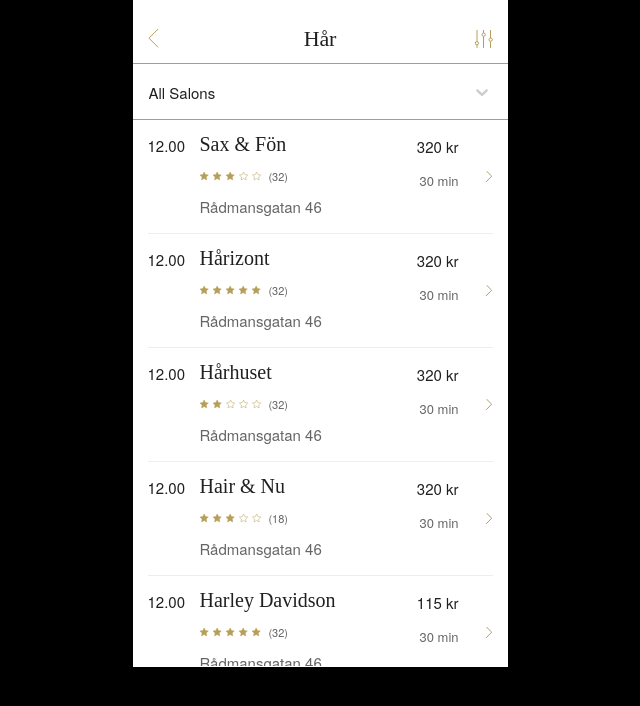
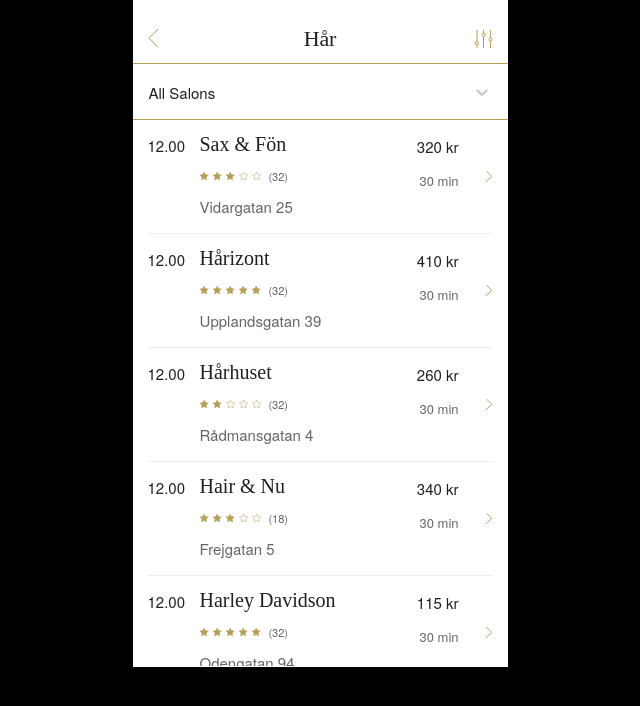
Before and after one commit to marcin505/cloudnine-test, a React (Create React App) app: page /#/ in a window 1280 px wide. Shown: the top 706 px of the page, without its empty margins (320-960 px from the left). Built offline with nearby package versions, Linux system fonts and the light colour scheme.

Commit message:
SalonView Tabs

```diff
--- a/src/components/SalonView/SalonInfo/SalonInfo.tsx
+++ b/src/components/SalonView/SalonInfo/SalonInfo.tsx
@@ -1,10 +1,16 @@
-import React, { ReactElement } from 'react';
+import React from 'react';
 import styled from 'styled-components';
 import globeIcon from 'assets/globe.svg';
 import clockIcon from 'assets/clock.svg';
 import phoneIcon from 'assets/phone.svg';
 import pinIcon from 'assets/pin.svg';
 import arrowDownIcon from 'assets/arrow-down.svg';
+import { SalonTextEnum } from 'constants/constants';
+import SalonText from 'components/SalonView/SalonText/SalonText';
+
+interface SalonInfoType {
+  address: string;
+}
 
 interface IconProps {
   margin?: string;
@@ -37,19 +43,13 @@
 
 const SalonInfoItem = styled.li`
   align-items: center;
-  border-bottom: 1px #eeeeee solid;
+  border-bottom: solid 1px #eeeeee;
   color: #202020;
   padding: 15px 0;
   display: flex;
-`;
-
-const Divider = styled.div`
-  height: 80px;
-  background-color: #f9f9f9;
-`;
-
-const InfoContainer = styled.section`
-  padding: 0 15px;
+  &:last-child {
+    margin-bottom: 10px;
+  }
 `;
 
 const IconWrapper = styled.div`
@@ -64,12 +64,6 @@
   cursor: ${({ cursor = 'none' }) => cursor};
 `;
 
-const SalonText = styled.div`
-  margin-top: 20px;
-  line-height: 1.47;
-  color: #2b2b2b;
-`;
-
 const StyledLink = styled.a`
   color: #202020;
   text-decoration: none;
@@ -79,16 +73,14 @@
   }
 `;
 
-const SalonInfo = (): ReactElement => (
+const SalonInfo: React.FC<SalonInfoType> = ({ address }) => (
   <SalonInfoWrapper>
-    <Divider />
-    <InfoContainer>
     <SalonInfoItems>
       <SalonInfoItem>
         <IconWrapper>
           <Icon src={pinIcon} alt="pin icon" />
         </IconWrapper>
-          <span>Rådmansgatan 46, 113 57 Stockholm</span>
+        <span>{address}</span>
       </SalonInfoItem>
       <SalonInfoItem>
         <IconWrapper>
@@ -111,23 +103,14 @@
       </SalonInfoItem>
       <SalonInfoItem>
         <IconWrapper>
-            <Icon
-              src={globeIcon}
-              margin={'2px 0 0'}
-              alt="phone icon"
-            />
+          <Icon src={globeIcon} margin={'2px 0 0'} alt="phone icon" />
         </IconWrapper>
-          <StyledLink href="www.salongweb.se">
+        <StyledLink href="https://www.salongweb.se" target="_blank">
           www.salongweb.se
         </StyledLink>
       </SalonInfoItem>
     </SalonInfoItems>
-      <SalonText>
-        Lorem ipsum dolor sit amet, vulputate nunc. Auctor viverra.
-        Ridiculus feugiat nunc porttitor volut pat, acu quis torquent
-        iaculis ultricies massa, duis nun quis que amet.
-      </SalonText>
-    </InfoContainer>
+    <SalonText text={`${SalonTextEnum.SALON_INFO}`} />
   </SalonInfoWrapper>
 );
 
--- /dev/null
+++ b/src/components/SalonView/SalonText/SalonText.tsx
@@ -0,0 +1,18 @@
+import React from 'react';
+import styled from 'styled-components';
+
+interface SalonTextProps {
+  text: string;
+}
+
+const SalonTextWrapper = styled.div`
+  margin-top: 12px;
+  line-height: 1.47;
+  color: #2b2b2b;
+`;
+
+const SalonText: React.FC<SalonTextProps> = ({ text }) => (
+  <SalonTextWrapper>{text}</SalonTextWrapper>
+);
+
+export default SalonText;
--- a/src/components/SalonView/SalonView.tsx
+++ b/src/components/SalonView/SalonView.tsx
@@ -1,11 +1,15 @@
 import React, { useContext, useEffect, useMemo } from 'react';
+import styled from 'styled-components';
 import { useHistory } from 'react-router-dom';
-import styled from 'styled-components';
 import { useParams } from 'react-router-dom';
+import { StoreContext } from 'store/StoreProvider';
 import { ParamsType, SalonType } from 'types';
+import { SalonInfoTabsHeadersEnum } from 'types';
+import { SalonTextEnum } from 'constants/constants';
+import Tabs, { TabContent } from 'components/common/Tabs';
 import SalonHeader from './SalonHeader/SalonHeader';
 import SalonInfo from './SalonInfo/SalonInfo';
-import { StoreContext } from 'store/StoreProvider';
+import SalonText from './SalonText/SalonText';
 
 const SalonViewWrapper = styled.section`
   background: #fff;
@@ -27,16 +31,27 @@
     if (!currentSalon) history.push('/');
   }, [currentSalon, history]);
 
-  return (
+  return currentSalon ? (
     <SalonViewWrapper>
       <SalonHeader
-        companyName={currentSalon?.companyName || ''}
-        stars={currentSalon?.stars || 0}
-        reviews={currentSalon?.reviews || 0}
+        companyName={currentSalon.companyName}
+        stars={currentSalon.stars}
+        reviews={currentSalon.reviews}
       />
-      <SalonInfo />
+      <Tabs>
+        <TabContent title={SalonInfoTabsHeadersEnum.INFO}>
+          <SalonInfo
+            address={`${currentSalon.street}, ${currentSalon.postCode} ${currentSalon.city}`}
+          />
+        </TabContent>
+        <TabContent title={SalonInfoTabsHeadersEnum.SCHEMA}>
+          <SalonText
+            text={`${SalonTextEnum.SCHEMA} for ${currentSalon.companyName}`}
+          />
+        </TabContent>
+      </Tabs>
     </SalonViewWrapper>
-  );
+  ) : null;
 };
 
 export default SalonView;
--- a/src/components/SalonsListView/Header/Header.tsx
+++ b/src/components/SalonsListView/Header/Header.tsx
@@ -10,7 +10,7 @@
 
 const HeaderWrapper = styled.section`
   align-items: center;
-  border-bottom: 1px solid #b69f58;
+  border-bottom: solid 1px #b69f58;
   display: flex;
   height: 30px;
   justify-content: space-between;
--- a/src/components/SalonsListView/SalonsList/SalonsListItem.tsx
+++ b/src/components/SalonsListView/SalonsList/SalonsListItem.tsx
@@ -56,7 +56,7 @@
   color: #656565;
 `;
 
-const Address = styled.span`
+const Street = styled.span`
   font-family: 'HelveticaNeue', sans-serif;
   font-size: 15px;
   font-weight: 300;
@@ -110,7 +110,7 @@
   salon: {
     openTime,
     companyName,
-    address,
+    street,
     reviews,
     stars,
     price,
@@ -127,7 +127,7 @@
           <Stars {...{ stars, reviews }} />{' '}
           <Reviews>({reviews})</Reviews>
         </Score>
-        <Address>{address}</Address>
+        <Street>{street}</Street>
       </Col2>
       <Col3>
         <Price>{price} kr</Price>
--- a/src/components/common/Tabs/Tab/Tab.tsx
+++ b/src/components/common/Tabs/Tab/Tab.tsx
@@ -1,12 +1,51 @@
-import React, { ReactChild } from 'react';
+import React from 'react';
+import styled from 'styled-components';
 
-interface TabType {
-  children: ReactChild[];
-  value: string;
-  header: string;
+interface TabProps {
+  index: number;
+  title: string;
+  setSelectedTab: (index: number) => void;
+  getIsSelected: (index: number) => boolean;
 }
 
-const Tab: React.FC<TabType> = ({ children }) => (
-  <div>{children}</div>
+interface TabButtonProps {
+  isSelected: boolean;
+}
+
+const TabWrapper = styled.li`
+  flex-grow: 1;
+  height: 50px;
+  font-size: 15px;
+  font-family: 'HelveticaNeue, sans-serif';
+`;
+
+const TabButton = styled.button<TabButtonProps>`
+  width: 100%;
+  height: 100%;
+  cursor: pointer;
+  background: #fff;
+  border: none;
+  border-bottom: ${({ isSelected = false }) =>
+    `solid ${isSelected ? '2px' : '1px'} ${
+      isSelected ? '#b69f58' : `#eeeeee`
+    }`};
+  transition: border-color 0.2s linear;
+`;
+
+const Tab: React.FC<TabProps> = ({
+  index,
+  title,
+  setSelectedTab,
+  getIsSelected,
+}) => (
+  <TabWrapper key={index}>
+    <TabButton
+      onClick={() => setSelectedTab(index)}
+      isSelected={getIsSelected(index)}
+    >
+      {title}
+    </TabButton>
+  </TabWrapper>
 );
+
 export default Tab;
--- /dev/null
+++ b/src/components/common/Tabs/TabContent/TabContent.tsx
@@ -0,0 +1,24 @@
+import React from 'react';
+import styled from 'styled-components';
+
+interface TabType {
+  title: string;
+}
+
+const TabContentWrapper = styled.section`
+  padding: 0 15px;
+`;
+
+const Divider = styled.div`
+  height: 20px;
+  background-color: #f9f9f9;
+`;
+
+const TabContent: React.FC<TabType> = ({ children }) => (
+  <>
+    <Divider />
+    <TabContentWrapper>{children}</TabContentWrapper>
+  </>
+);
+
+export default TabContent;
--- a/src/components/common/Tabs/Tabs.tsx
+++ b/src/components/common/Tabs/Tabs.tsx
@@ -1,7 +1,44 @@
-import React, { ReactElement } from 'react';
+import React, { ReactElement, useState, useCallback } from 'react';
+import styled from 'styled-components';
+import Tab from './Tab/Tab';
 
-const Tabs = (): ReactElement => {
-  return <></>;
+interface TabsProps {
+  children: ReactElement[];
+}
+
+const TabsWrapper = styled.div`
+  display: flex;
+  flex-direction: column;
+`;
+
+const StyledTabs = styled.ul`
+  display: flex;
+  list-style: none;
+  padding: 0;
+  margin: 0;
+`;
+
+const Tabs: React.FC<TabsProps> = ({ children }) => {
+  const [selectedTab, setSelectedTab] = useState(0);
+
+  const getIsSelected = useCallback(
+    (tabIndex) => selectedTab === tabIndex,
+    [selectedTab],
+  );
+
+  return (
+    <TabsWrapper>
+      <StyledTabs>
+        {children.map(({ props: { title } }, index) => (
+          <Tab
+            {...{ setSelectedTab, index, title, getIsSelected }}
+            key={index}
+          />
+        ))}
+      </StyledTabs>
+      {children[selectedTab]}
+    </TabsWrapper>
+  );
 };
 
 export default Tabs;
--- /dev/null
+++ b/src/components/common/Tabs/index.ts
@@ -0,0 +1,5 @@
+import Tabs from './Tabs';
+import TabContent from './TabContent/TabContent';
+
+export { TabContent };
+export default Tabs;
--- a/src/constants/constants.tsx
+++ b/src/constants/constants.tsx
@@ -29,79 +29,102 @@
     companyName: 'Sax & Fön',
     price: 320,
     reviews: 32,
-    address: 'Rådmansgatan 46',
+    street: 'Vidargatan 25',
     distance: 30,
     openTime: '12.00',
     stars: 3,
+    city: 'Kiruna',
+    postCode: '113 57',
   },
   {
     id: 'salon-2',
     companyName: 'Hårizont',
-    price: 320,
+    price: 410,
     reviews: 32,
-    address: 'Rådmansgatan 46',
+    street: 'Upplandsgatan 39',
     distance: 30,
     openTime: '12.00',
     stars: 5,
+    city: 'Stockholm',
+    postCode: '113 54',
   },
   {
     id: 'salon-3',
     companyName: 'Hårhuset',
-    price: 320,
+    price: 260,
     reviews: 32,
-    address: 'Rådmansgatan 46',
+    street: 'Rådmansgatan 4',
     distance: 30,
     openTime: '12.00',
     stars: 2,
+    city: 'Stockholm',
+    postCode: '113 21',
   },
   {
     id: 'salon-4',
     companyName: 'Hair & Nu',
-    price: 320,
+    price: 340,
     reviews: 18,
-    address: 'Rådmansgatan 46',
+    street: 'Frejgatan 5',
     distance: 30,
     openTime: '12.00',
     stars: 3,
+    city: 'Stockholm',
+    postCode: '113 01',
   },
   {
     id: 'salon-5',
     companyName: 'Harley Davidson',
     price: 115,
     reviews: 32,
-    address: 'Rådmansgatan 46',
+    street: 'Odengatan 94',
     distance: 30,
     openTime: '12.00',
     stars: 5,
+    city: 'Göteborg',
+    postCode: '112 99',
   },
   {
     id: 'salon-6',
     companyName: 'Combs & Scisors',
     price: 90,
     reviews: 29,
-    address: 'Ystadgatan 9',
+    street: 'Ystadgatan 9',
     distance: 10,
     openTime: '7.00',
     stars: 4,
+    city: 'Göteborg',
+    postCode: '112 47',
   },
   {
     id: 'salon-7',
     companyName: 'Fred Durst',
     price: 220,
     reviews: 38,
-    address: 'Lundgatan 55',
+    street: 'Lundgatan 55',
     distance: 10,
     openTime: '7.00',
     stars: 1,
+    city: 'Linköping',
+    postCode: '114 12',
   },
   {
     id: 'salon-8',
     companyName: 'Bonnie & Clyde',
     price: 590,
     reviews: 43,
-    address: 'Lundgatan 56',
+    street: 'Uppsalagatan 56',
     distance: 10,
     openTime: '5.00',
     stars: 5,
+    city: 'Göteborg',
+    postCode: '113 68',
   },
 ];
+
+export enum SalonTextEnum {
+  SALON_INFO = `Lorem ipsum dolor sit amet, vulputate nunc. Auctor viverra.
+  Ridiculus feugiat nunc porttitor volut pat, acu quis torquent
+  iaculis ultricies massa, duis nun quis que amet.`,
+  SCHEMA = 'Schema Content',
+}
--- a/src/types/types.tsx
+++ b/src/types/types.tsx
@@ -3,10 +3,12 @@
   companyName: string;
   price: number;
   reviews: number;
-  address: string;
+  street: string;
   distance: number;
   openTime: string;
   stars: number;
+  city: string;
+  postCode: string;
 }
 
 export interface SelectOptionType {
@@ -45,3 +47,8 @@
   MEDIUM = 'M',
   LARGE = 'L',
 }
+
+export enum SalonInfoTabsHeadersEnum {
+  INFO = 'Info',
+  SCHEMA = 'Schema',
+}
```
Lines whose indentation alone changed are shown as unchanged.
